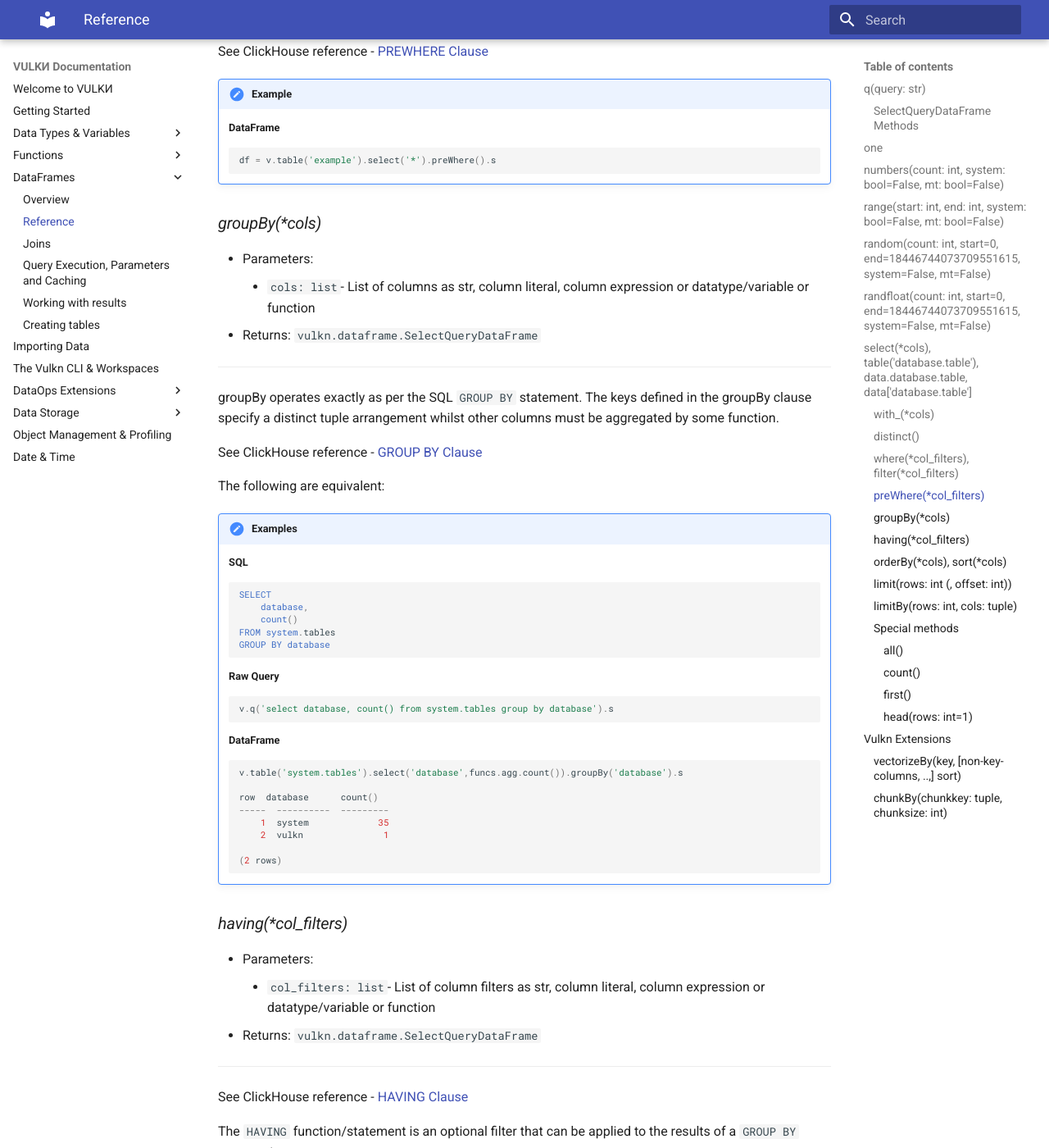
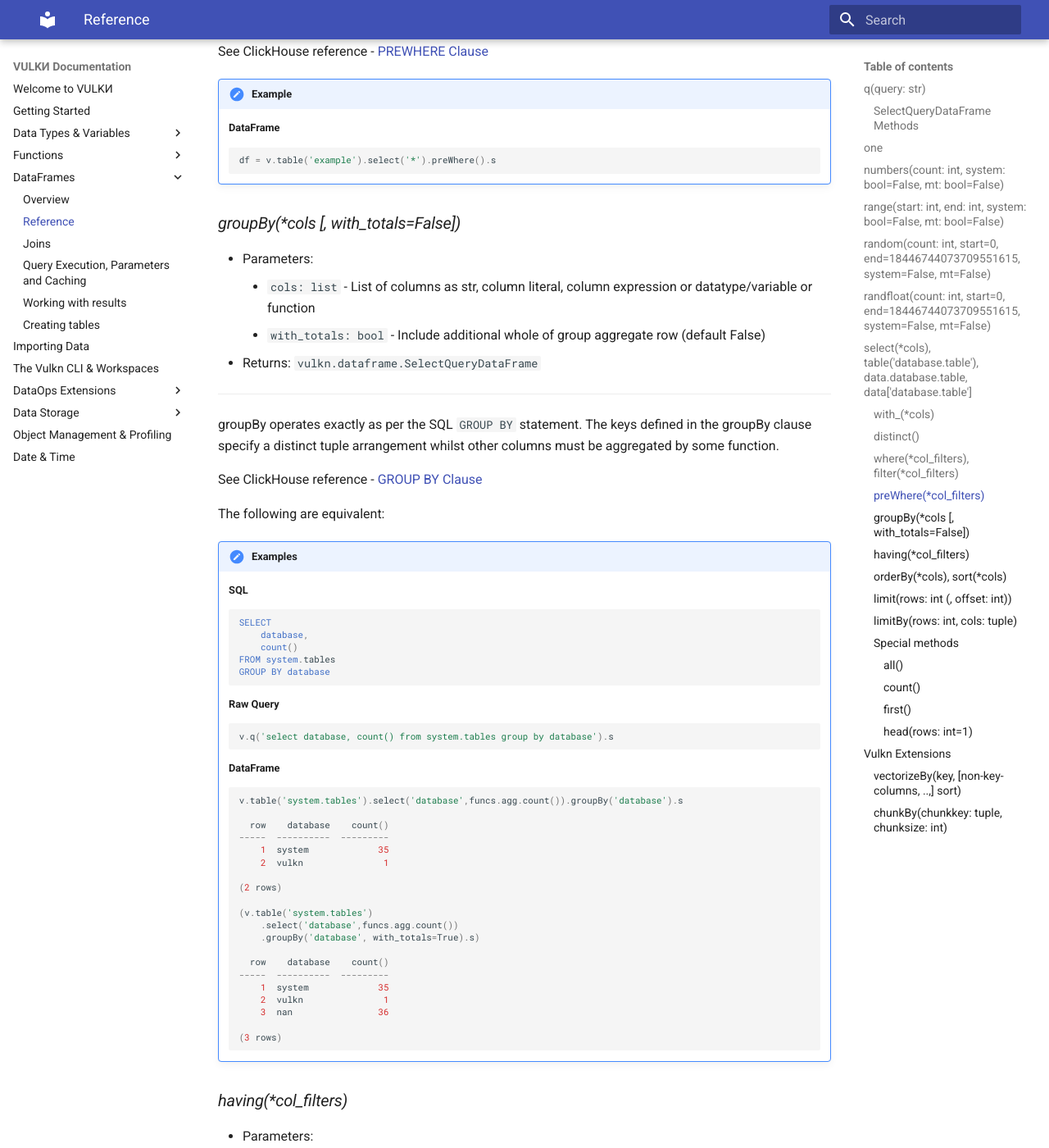
Before and after one commit to VulknData/vulkn, an MkDocs documentation site: the page built from docs/dataframes/reference.md, in a window 1280 px wide and 1400 px high, scrolled down 6247 px. Shown: the whole window at 82% size. Built offline with MkDocs 1.6.1 and Material for MkDocs 9.7.7, drawn with Linux system fonts in a browser that asks for light colours.

Commit message:
Add support for WITH TOTALS to groupBy

````diff
--- a/docs/dataframes/reference.md
+++ b/docs/dataframes/reference.md
@@ -228,10 +228,11 @@
     df = v.table('example').select('*').preWhere().s
     ```
 
-### *groupBy(\*cols)*
+### *groupBy(\*cols [, with_totals=False])*
 
 * Parameters:
-    * ```cols: list```- List of columns as str, column literal, column expression or datatype/variable or function
+    * ```cols: list``` - List of columns as str, column literal, column expression or datatype/variable or function
+    * ```with_totals: bool``` - Include additional whole of group aggregate row (default False)
 * Returns: ```vulkn.dataframe.SelectQueryDataFrame```
 ---
 
@@ -259,12 +260,24 @@
     ```python
     v.table('system.tables').select('database',funcs.agg.count()).groupBy('database').s
 
-    row  database      count()
+      row    database    count()
     -----  ----------  ---------
         1  system             35
         2  vulkn               1
 
     (2 rows)
+
+    (v.table('system.tables')
+        .select('database',funcs.agg.count())
+        .groupBy('database', with_totals=True).s)
+
+      row    database    count()
+    -----  ----------  ---------
+        1  system             35
+        2  vulkn               1
+        3  nan                36
+
+    (3 rows)
     ```
 
 ### *having(\*col_filters)*
````
Also changed, not shown: 1 other file.
